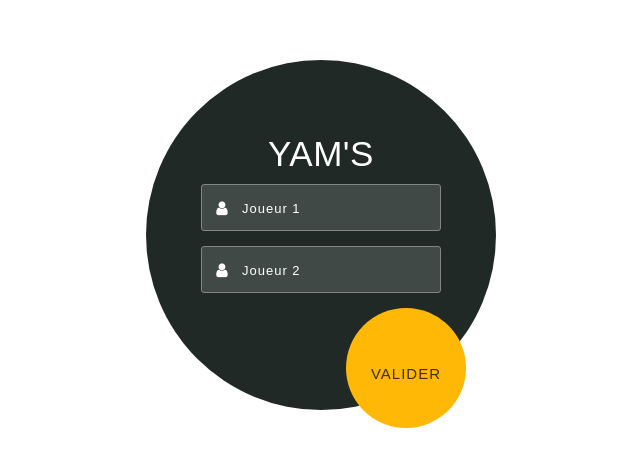
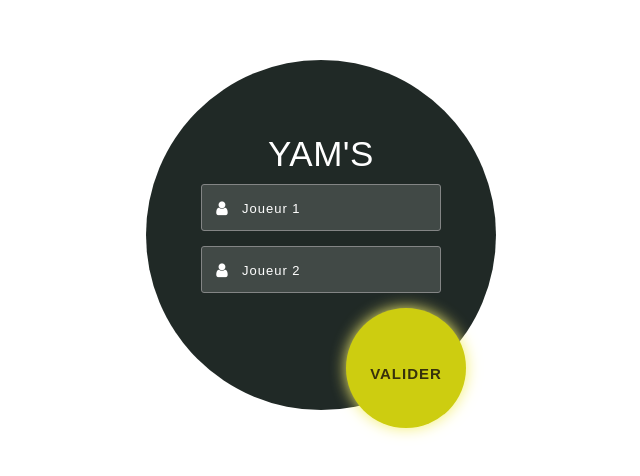
Before and after one commit to Sylvain-Caron/JeuDeYams, an Angular app: page / in a window 1280 px wide. Shown: the part 120-596 px from the top of the page, without its empty margins (319-959 px from the left). Built offline with nearby package versions, Linux system fonts and the light colour scheme.

Commit message:
Css amélioration

```diff
--- a/src/app/form-player/form-player.component.html
+++ b/src/app/form-player/form-player.component.html
@@ -71,7 +71,7 @@
 
     .form-horizontal .btn {
         color: rgba(17, 10, 10, 0.8);
-        background: rgba(255, 184, 6);
+        background: rgb(226, 226, 30);
         font-size: 15px;
         font-weight: 500;
         text-transform: uppercase;
@@ -85,6 +85,10 @@
         display: inline-block;
         transform: translateX(30px);
         transition: all 0.3s ease;
+        -webkit-animation: glowing 3s infinite;
+        -moz-animation: glowing 3s infinite;
+        -o-animation: glowing 3s infinite;
+        animation: glowing 3s infinite;
     }
 
     .form-horizontal .btn:hover,
@@ -119,6 +123,35 @@
     }
     #Joueur1::placeholder, #Joueur2::placeholder {
         color: white;
+    }
+
+    @-webkit-keyframes glowing {
+    0% {
+        background-color: rgb(205, 205, 16);
+        -webkit-box-shadow: 0 0 3px rgb(243, 238, 110);
+    }
+    50% {
+        background-color: rgb(205, 205, 16);
+        -webkit-box-shadow: 0 0 15px rgb(243, 238, 110);;
+    }
+    100% {
+        background-color: rgb(205, 205, 16);
+        -webkit-box-shadow: 0 0 3px rgb(243, 238, 110);;
+    }
+    }
+    @keyframes glowing {
+    0% {
+        background-color: rgb(205, 205, 16);
+        box-shadow: 0 0 3px rgb(243, 238, 110);;
+    }
+    50% {
+        background-color: rgb(205, 205, 16);
+        box-shadow: 0 0 15px rgb(243, 238, 110);;
+    }
+    100% {
+        background-color: rgb(205, 205, 16);
+        box-shadow: 0 0 3px rgb(243, 238, 110);;
+    }
     }
 </style>
 
@@ -156,7 +189,7 @@
                                     ngModel required #second="ngModel">
                             </div>
                             <span class="forgot-pass"><a href="#"></a></span>
-                            <button type="submit" class="btn signin">Valider</button>
+                            <button type="submit" class="btn signin" style="font-family: 'Teko', sans-serif; font-weight: bold;">Valider</button>
                         </form>
                     </div>
                 </div>
```
